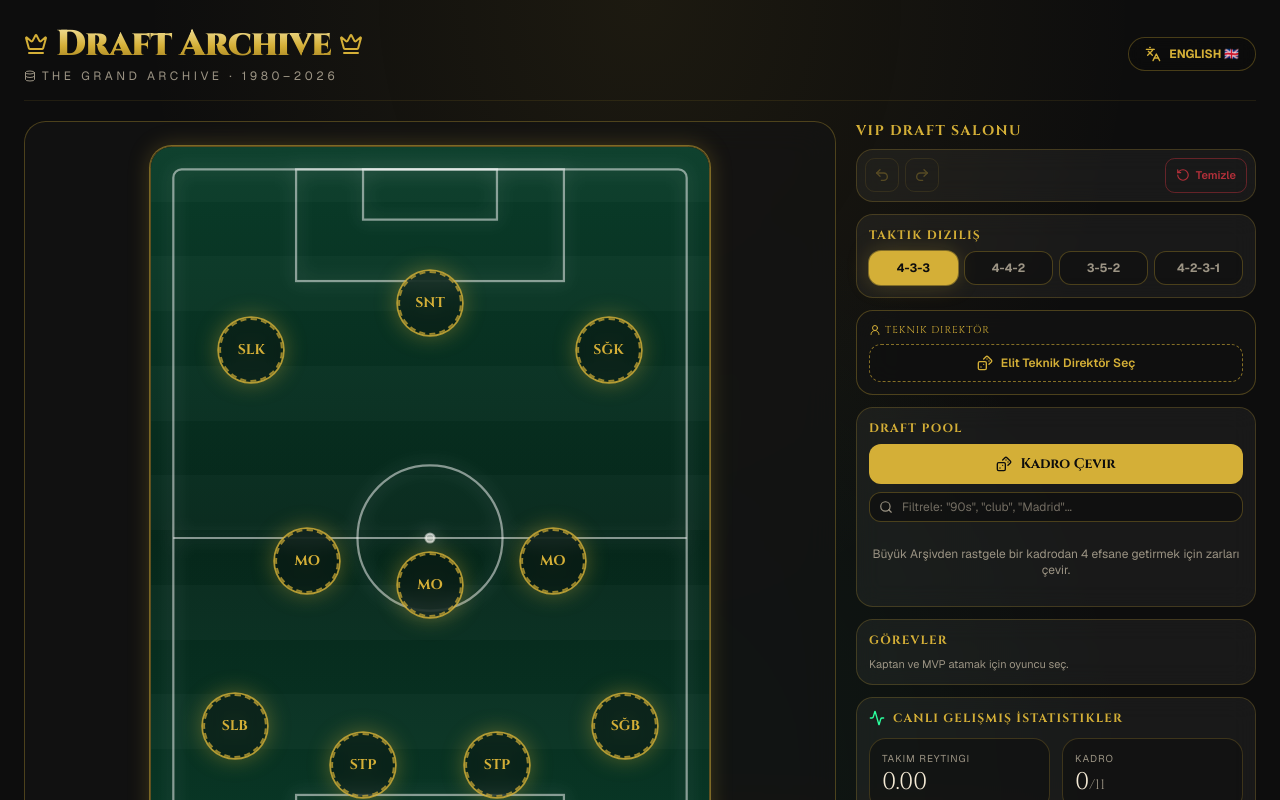
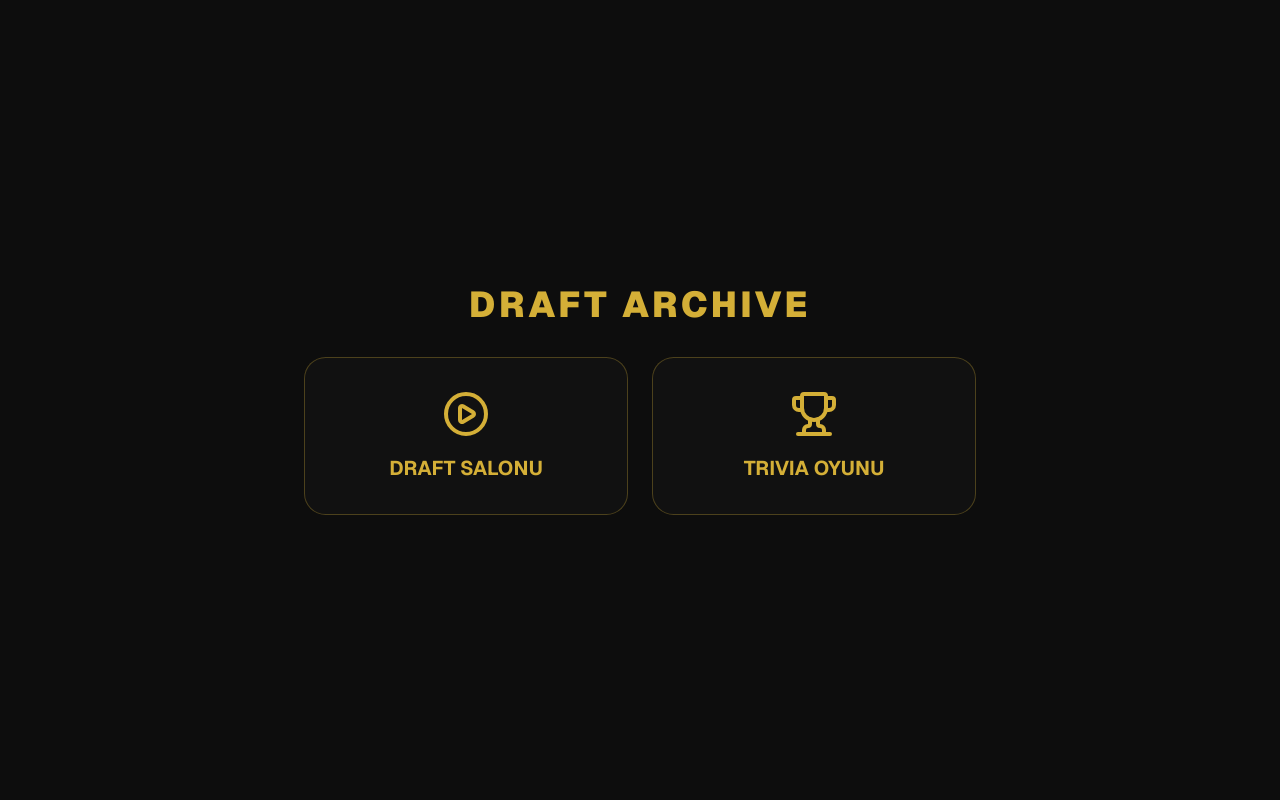
Before and after one commit to BekoxD1943/draft-archive, a Next.js app: page / in a window 1280 px wide. Shown: the top 800 px of the page. Built offline with nearby package versions, Linux system fonts and the light colour scheme.

Commit message:
Update page.tsx

```diff
--- a/app/page.tsx
+++ b/app/page.tsx
@@ -1,7 +1,7 @@
 'use client'
 
 import { useState, useEffect } from 'react'
-import { Crown, Database, Languages } from 'lucide-react'
+import { Crown, Database, Languages, Trophy, PlayCircle } from 'lucide-react'
 import { useDraft } from '@/hooks/use-draft'
 import { computeChemistry } from '@/lib/chemistry'
 import type { PlacedPlayer, PoolOption } from '@/lib/types'
@@ -12,44 +12,31 @@ import { ResumeAlert } from '@/components/resume-alert'
 import { Tournament } from '@/components/tournament'
 import { ExportCard } from '@/components/export-card'
 import { translations, type Language } from '@/lib/languages'
+import { Trivia } from '@/components/trivia'
 
 export default function Page() {
+  const [view, setView] = useState<'lobby' | 'draft' | 'trivia'>('lobby')
+
+  // --- Orijinal Draft Hook ve State ---
   const draft = useDraft()
   const { state } = draft
-
   const chem = state ? computeChemistry(state) : null
-
   const [modalPlayer, setModalPlayer] = useState<PlacedPlayer | PoolOption | null>(null)
   const [showTournament, setShowTournament] = useState(false)
   const [showExport, setShowExport] = useState(false)
-
   const [lang, setLang] = useState<Language>('tr')
   const t = translations[lang]
 
   const squadCount = Object.keys(state?.players || {}).length
 
   useEffect(() => {
-    if (squadCount === 11) {
-      setShowTournament(true)
-    }
+    if (squadCount === 11) setShowTournament(true)
   }, [squadCount])
 
-  // --- ÇÖKME HATASINI ENGELLEYEN VE AYNI OYUNCUYU ENGELLEYEN FONKSİYON ---
   const handlePick = (player: PoolOption) => {
-    // 1. Güvenlik Kontrolü: Oyuncu zaten listede mi?
     const isAlreadySelected = state?.players && Object.values(state.players).some(p => p?.id === player.id)
-
-    if (isAlreadySelected) {
-      console.log("Bu oyuncu zaten kadroda!")
-      return // İşlemi durdur
-    }
-
-    // 2. İşlemi Güvenle Gerçekleştir
-    try {
-      draft.pickPlayer(player)
-    } catch (error) {
-      console.error("Seçim sırasında hata:", error)
-    }
+    if (isAlreadySelected) return
+    try { draft.pickPlayer(player) } catch (error) { console.error(error) }
   }
 
   const handleCloseTournament = () => {
@@ -58,76 +45,67 @@ export default function Page() {
   }
 
   return (
-    <main className="min-h-screen px-3 py-4 md:px-6 md:py-6">
+    <main className="min-h-screen bg-carbon text-gold">
+      {/* 1. LOBİ EKRANI */}
+      {view === 'lobby' && (
+        <div className="flex flex-col items-center justify-center min-h-screen gap-8 p-6">
+          <h1 className="text-4xl font-black uppercase tracking-widest">DRAFT ARCHIVE</h1>
+          <div className="grid grid-cols-1 md:grid-cols-2 gap-6 w-full max-w-2xl">
+            <button onClick={() => setView('draft')} className="p-8 glass-strong rounded-2xl flex flex-col items-center gap-4 hover:bg-gold/10 transition border border-gold/30">
+              <PlayCircle size={48} />
+              <span className="text-xl font-bold">DRAFT SALONU</span>
+            </button>
+            <button onClick={() => setView('trivia')} className="p-8 glass-strong rounded-2xl flex flex-col items-center gap-4 hover:bg-gold/10 transition border border-gold/30">
+              <Trophy size={48} />
+              <span className="text-xl font-bold">TRIVIA OYUNU</span>
+            </button>
+          </div>
+        </div>
+      )}
+
+      {/* 2. DRAFT EKRANI (Orijinal Kodun Tamamı Burada) */}
+      {view === 'draft' && (
+        <div className="px-3 py-4 md:px-6 md:py-6">
+          <button onClick={() => setView('lobby')} className="mb-4 text-xs underline text-gold/60">← Ana Menüye Dön</button>
           <header className="mx-auto mb-5 flex max-w-7xl flex-col items-center justify-between gap-4 border-b border-gold/10 pb-4 sm:flex-row sm:text-left">
             <div className="flex flex-col items-center gap-1 sm:items-start">
               <div className="flex items-center gap-2">
                 <Crown className="h-6 w-6 text-gold" />
-            <h1 className="gold-text font-heading text-2xl font-black tracking-tight md:text-4xl">
-              Draft Archive
-            </h1>
+                <h1 className="gold-text font-heading text-2xl font-black tracking-tight md:text-4xl">Draft Archive</h1>
                 <Crown className="h-6 w-6 text-gold" />
               </div>
               <p className="flex items-center gap-1.5 text-[11px] uppercase tracking-[0.3em] text-muted-foreground md:text-xs">
                 <Database className="h-3 w-3" /> The Grand Archive &middot; 1980&ndash;2026
               </p>
             </div>
-
-        <button
-          onClick={() => setLang(lang === 'tr' ? 'en' : 'tr')}
-          className="flex items-center gap-2 rounded-xl border border-gold/30 bg-carbon/60 px-4 py-2 text-xs font-bold text-gold backdrop-blur-sm transition hover:border-gold/80 hover:bg-gold/10 active:scale-95"
-        >
-          <Languages className="h-4 w-4" />
-          {lang === 'tr' ? 'ENGLISH 🇬🇧' : 'TÜRKÇE 🇹🇷'}
+            <button onClick={() => setLang(lang === 'tr' ? 'en' : 'tr')} className="flex items-center gap-2 rounded-xl border border-gold/30 bg-carbon/60 px-4 py-2 text-xs font-bold text-gold backdrop-blur-sm transition">
+              <Languages className="h-4 w-4" /> {lang === 'tr' ? 'ENGLISH 🇬🇧' : 'TÜRKÇE 🇹🇷'}
             </button>
           </header>
 
           <div className="mx-auto grid max-w-7xl gap-5 lg:grid-cols-[1fr_400px]">
             <section className="order-2 lg:order-1">
               <div className="glass-strong rounded-2xl p-4 md:p-6">
-            <Pitch
-              state={state}
-              chemistry={chem}
-              onRemove={draft.removePlayer}
-              onInfo={(p) => setModalPlayer(p)}
-              currentLang={lang}
-            />
+                <Pitch state={state} chemistry={chem} onRemove={draft.removePlayer} onInfo={(p) => setModalPlayer(p)} currentLang={lang} />
               </div>
             </section>
-
             <section className="order-1 lg:order-2">
-          <div className="mb-2 flex items-center gap-2">
-            <h2 className="font-heading text-sm font-bold uppercase tracking-widest text-gold">
-              {t.loungeTitle}
-            </h2>
-          </div>
-          <LoungePanel
-            state={state}
-            rolling={draft.rolling}
-            canUndo={draft.canUndo}
-            canRedo={draft.canRedo}
-            onFormation={draft.setFormation}
-            onRollPool={draft.rollPool}
-            onPick={handlePick} // Güncellendi
-            onInfo={(p) => setModalPlayer(p)}
-            onRollManager={draft.rollManager}
-            onSetCaptain={draft.setCaptain}
-            onSetMvp={draft.setMvp}
-            onToggleSeeded={draft.toggleSeeded}
-            onUndo={draft.undo}
-            onRedo={draft.redo}
-            onReset={draft.reset}
-            onSimulate={() => setShowTournament(true)}
-            onExport={() => setShowExport(true)}
-            currentLang={lang}
-          />
+              <LoungePanel state={state} rolling={draft.rolling} canUndo={draft.canUndo} canRedo={draft.canRedo} onFormation={draft.setFormation} onRollPool={draft.rollPool} onPick={handlePick} onInfo={(p) => setModalPlayer(p)} onRollManager={draft.rollManager} onSetCaptain={draft.setCaptain} onSetMvp={draft.setMvp} onToggleSeeded={draft.toggleSeeded} onUndo={draft.undo} onRedo={draft.redo} onReset={draft.reset} onSimulate={() => setShowTournament(true)} onExport={() => setShowExport(true)} currentLang={lang} />
             </section>
           </div>
-
           <PlayerModal player={modalPlayer} onClose={() => setModalPlayer(null)} currentLang={lang} />
           {draft.showResume && <ResumeAlert onResume={draft.resume} onDismiss={draft.dismissResume} />}
           {showTournament && <Tournament state={state} onClose={handleCloseTournament} currentLang={lang} />}
           {showExport && <ExportCard state={state} onClose={() => setShowExport(false)} />}
+        </div>
+      )}
+
+      {/* 3. TRIVIA EKRANI */}
+      {view === 'trivia' && (
+        <div className="flex flex-col items-center pt-20 p-6">
+          <Trivia onBack={() => setView('lobby')} />
+        </div>
+      )}
     </main>
   )
 }
```
Lines whose indentation alone changed are shown as unchanged.
